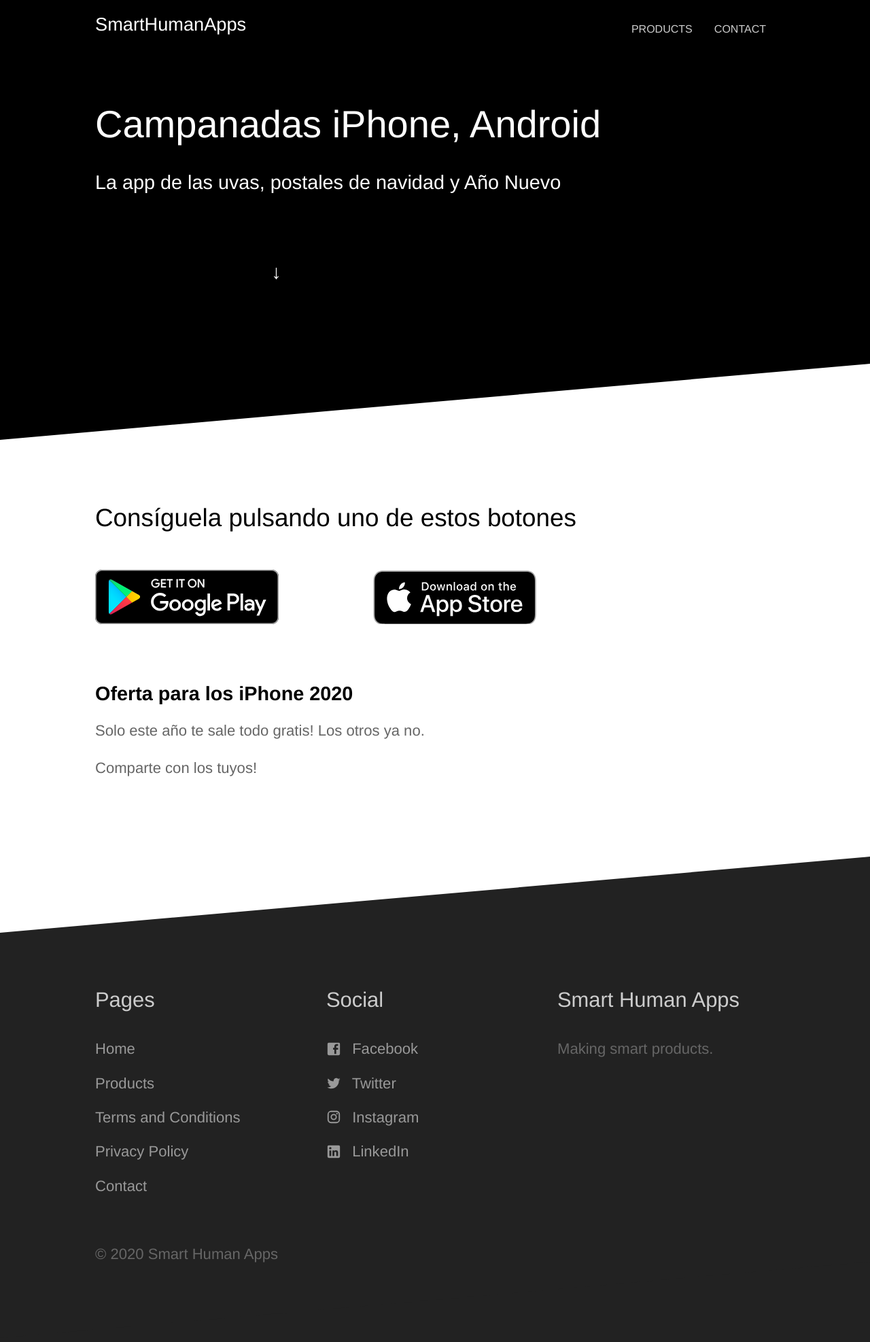
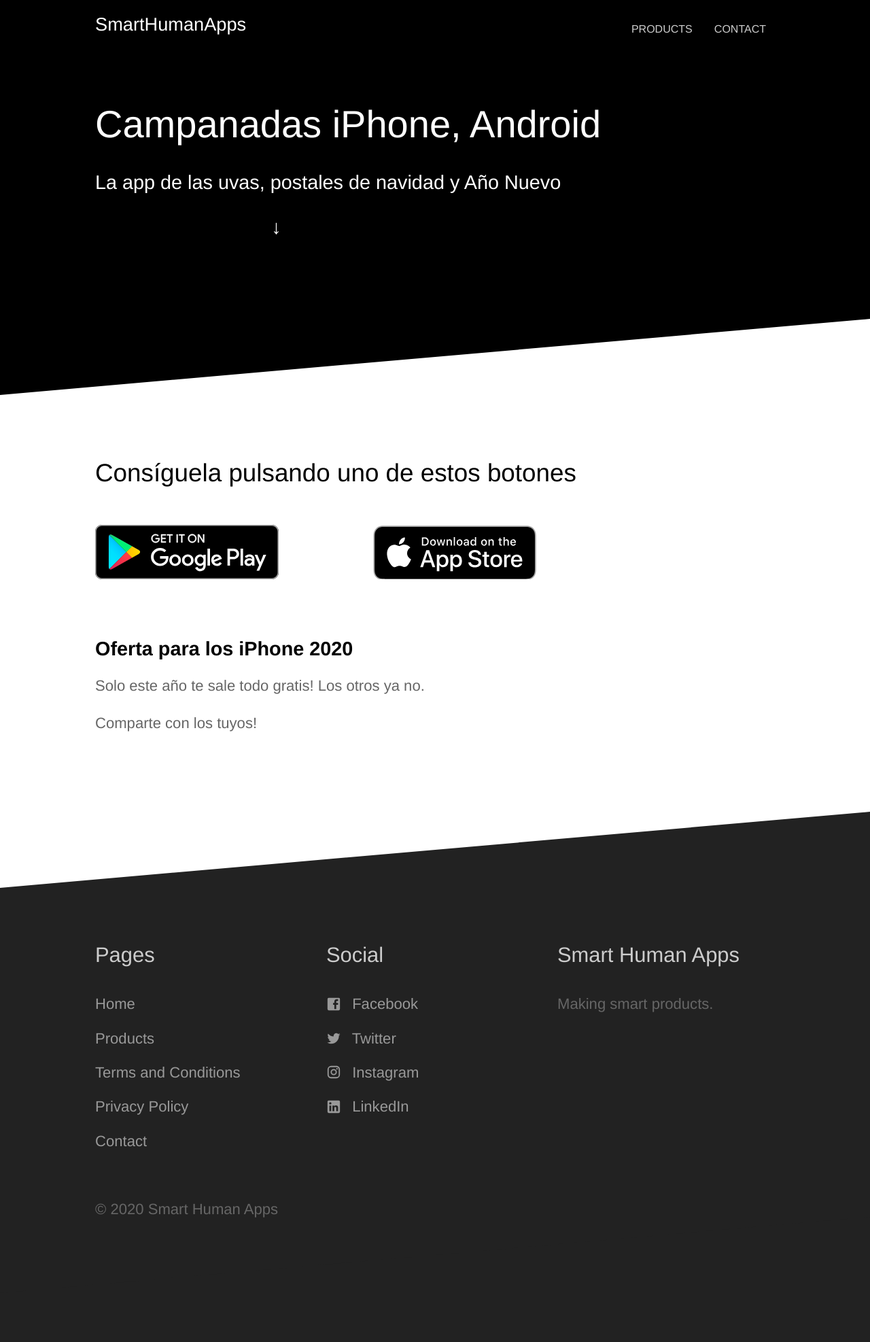
Before and after one commit to SmartHumanApps/smarthumanapps.github.io, a Jekyll site: the page built from _products/campanadas.md, in a window 1280 px wide. Shown: the whole page at 68% size. Built offline with Jekyll 4.4.1, drawn with Linux system fonts in a browser that asks for light colours; after the commit the page ends 1908 px from its top, so only the background shows below that.

Commit message:
rm space

```diff
--- a/_layouts/product.html
+++ b/_layouts/product.html
@@ -11,8 +11,6 @@
 		{% if page.subtitle %}
 			<p class="subtext">{{ page.subtitle }}</p>
 		{% endif %}
-
-		<p>&emsp; </p>
 		<p> &emsp;&emsp;&emsp;&emsp;&emsp;&emsp;&emsp;&emsp;&emsp;↓ </p>
 	</div>
 </section>
```
